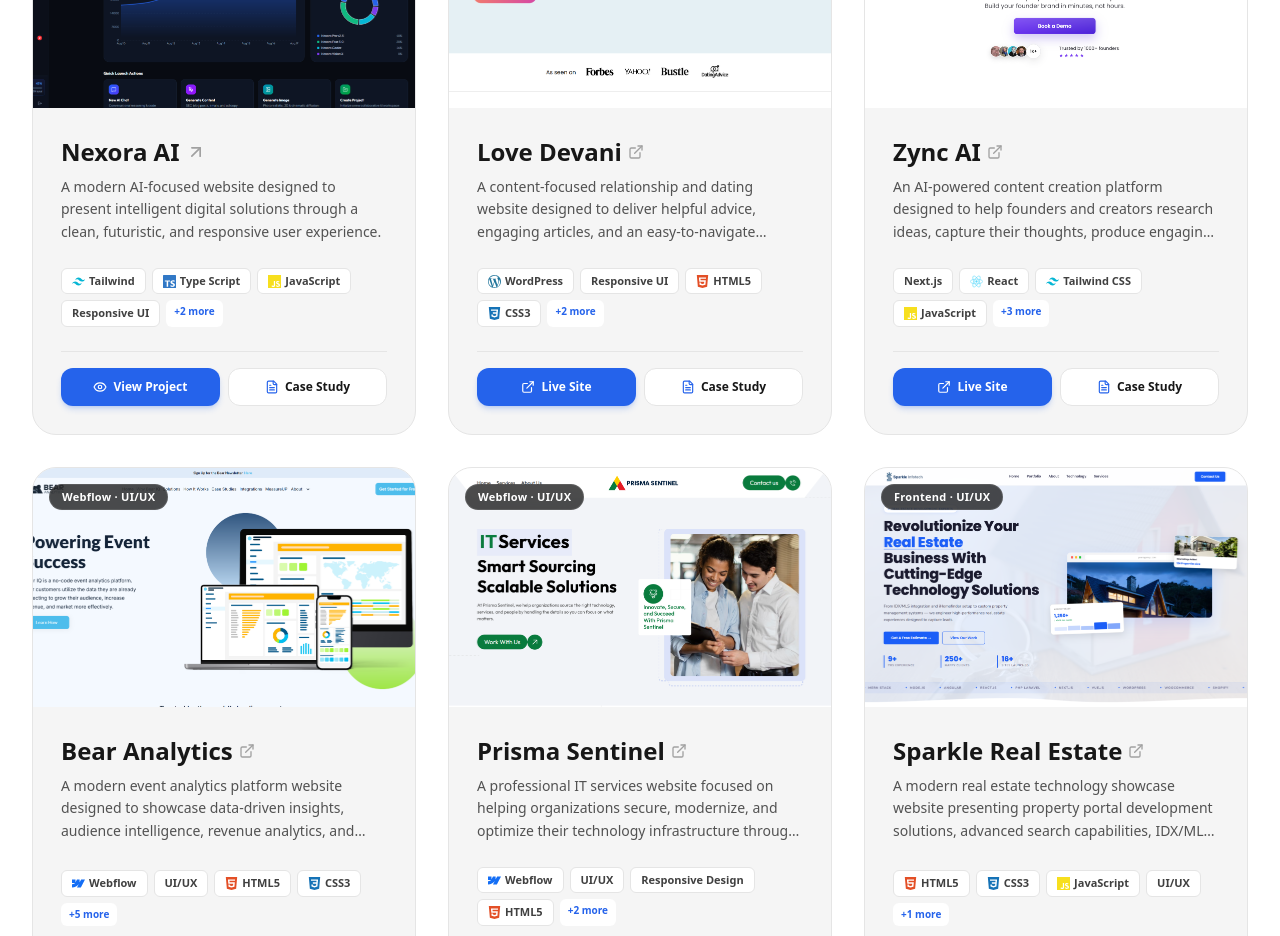
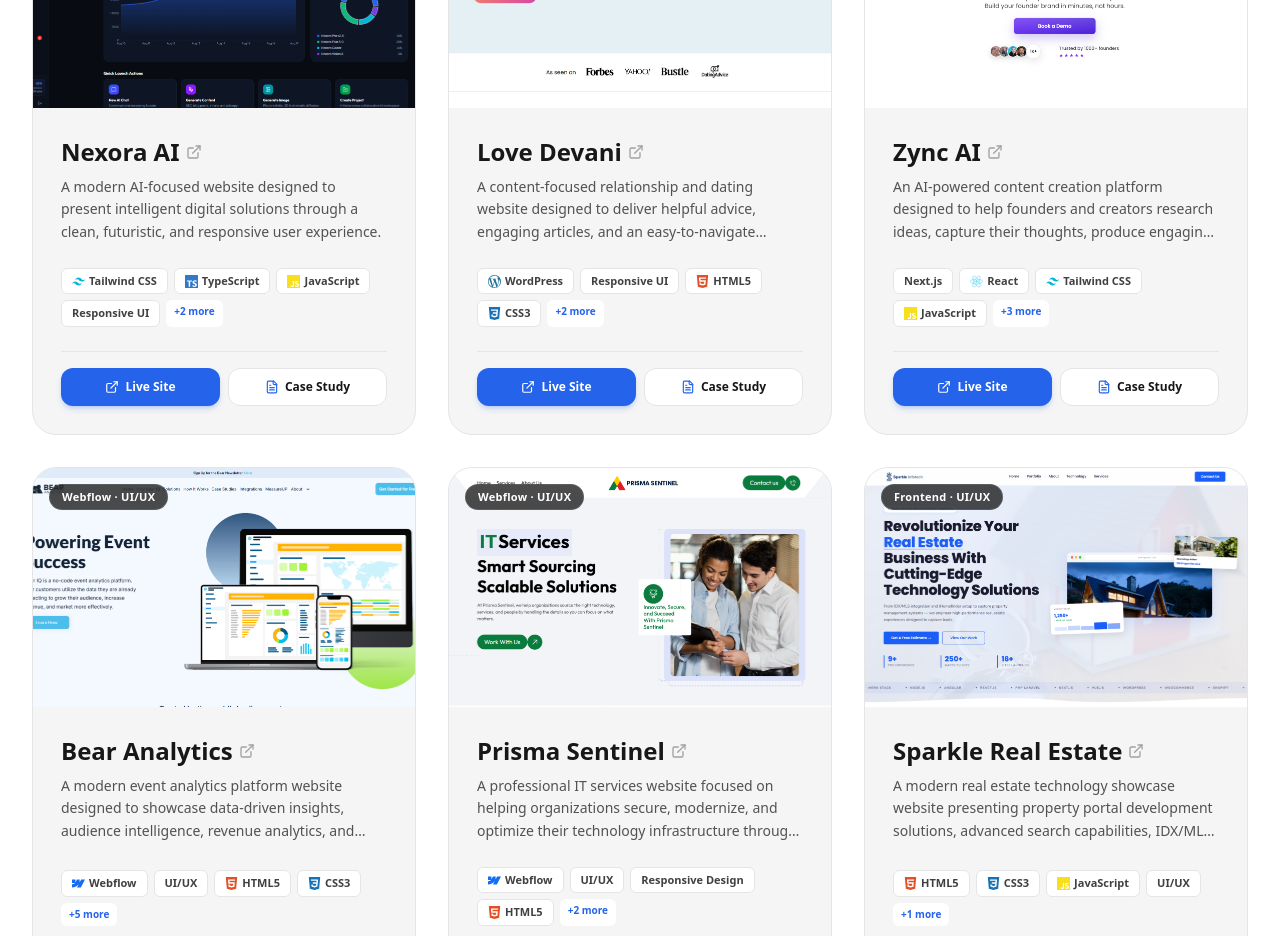
Before and after one commit to pooja-panchal1911/profile, a React (Vite) app: page / in a window 1280 px wide. Shown: the part 5820-6756 px from the top of the page. Built offline with nearby package versions, Linux system fonts and the light colour scheme.

Commit message:
Update Nexora AI

```diff
--- a/src/data/portfolioData.ts
+++ b/src/data/portfolioData.ts
@@ -195,6 +195,7 @@ export const PROJECTS_DATA: Project[] = [
   title: 'Nexora AI',
   category: ['All', 'AI', 'Frontend'],
   categoryDisplay: 'AI · Frontend',
+
   description:
     'A modern AI-focused website designed to present intelligent digital solutions through a clean, futuristic, and responsive user experience.',
 
@@ -202,8 +203,8 @@ export const PROJECTS_DATA: Project[] = [
     'Nexora AI is a modern AI-focused web experience created to showcase intelligent technology, AI-powered solutions, and digital innovation. The website combines a futuristic visual style with a clean content structure, engaging sections, responsive layouts, and intuitive navigation to create a professional and immersive experience across desktop, tablet, and mobile devices.',
 
   technologies: [
-    'Tailwind',
-    'Type Script',
+    'Tailwind CSS',
+    'TypeScript',
     'JavaScript',
     'Responsive UI',
     'UI/UX',
@@ -223,8 +224,11 @@ export const PROJECTS_DATA: Project[] = [
 
   projectType: 'AI Website',
   year: '2026',
-  liveUrl: 'https://pooja-panchal1911.github.io/nexora-ai/',
-   image: PLACEHOLDER_IMAGES.nexoraai,
+
+  link: 'https://pooja-panchal1911.github.io/nexora-ai/',
+  caseStudy: true,
+
+  image: PLACEHOLDER_IMAGES.nexoraai,
 },
   {
   id: 'lovedevani',
```
